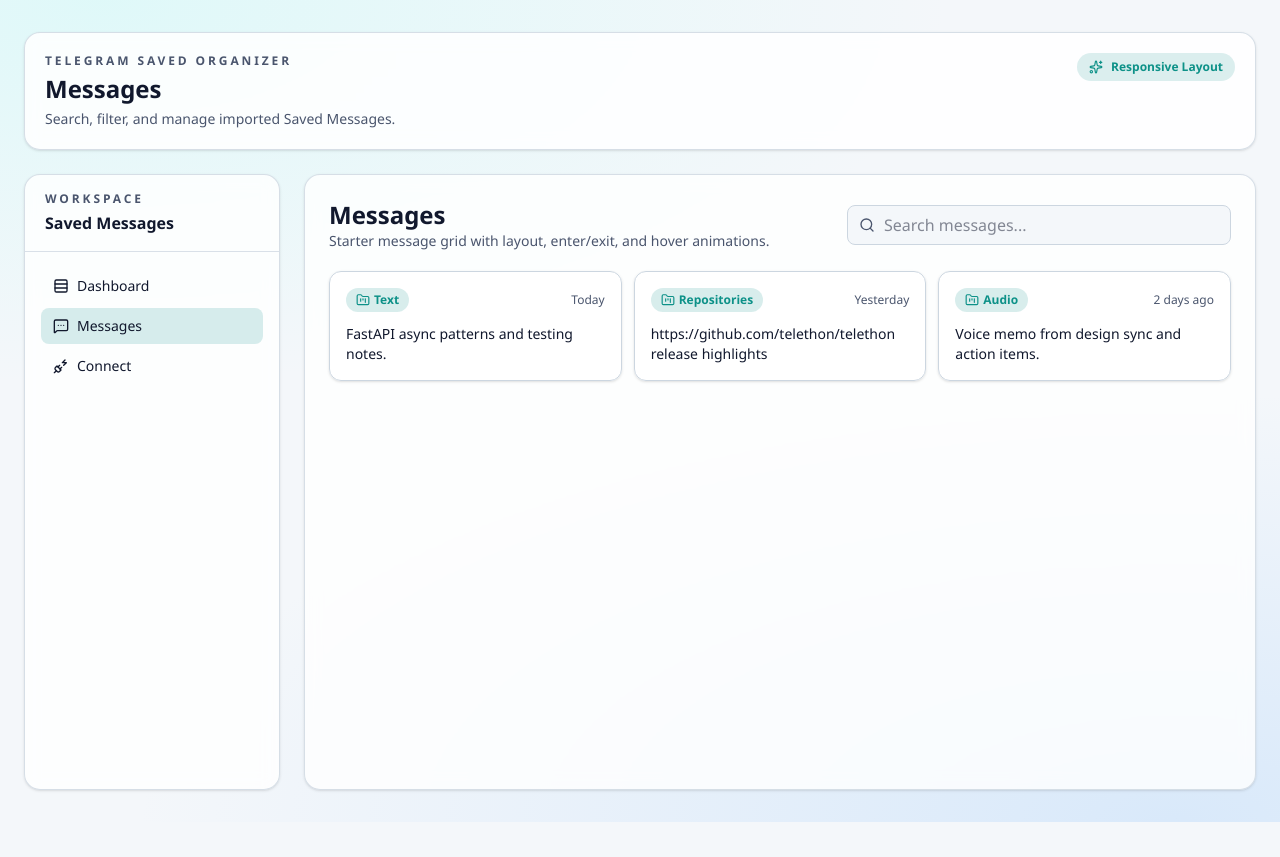
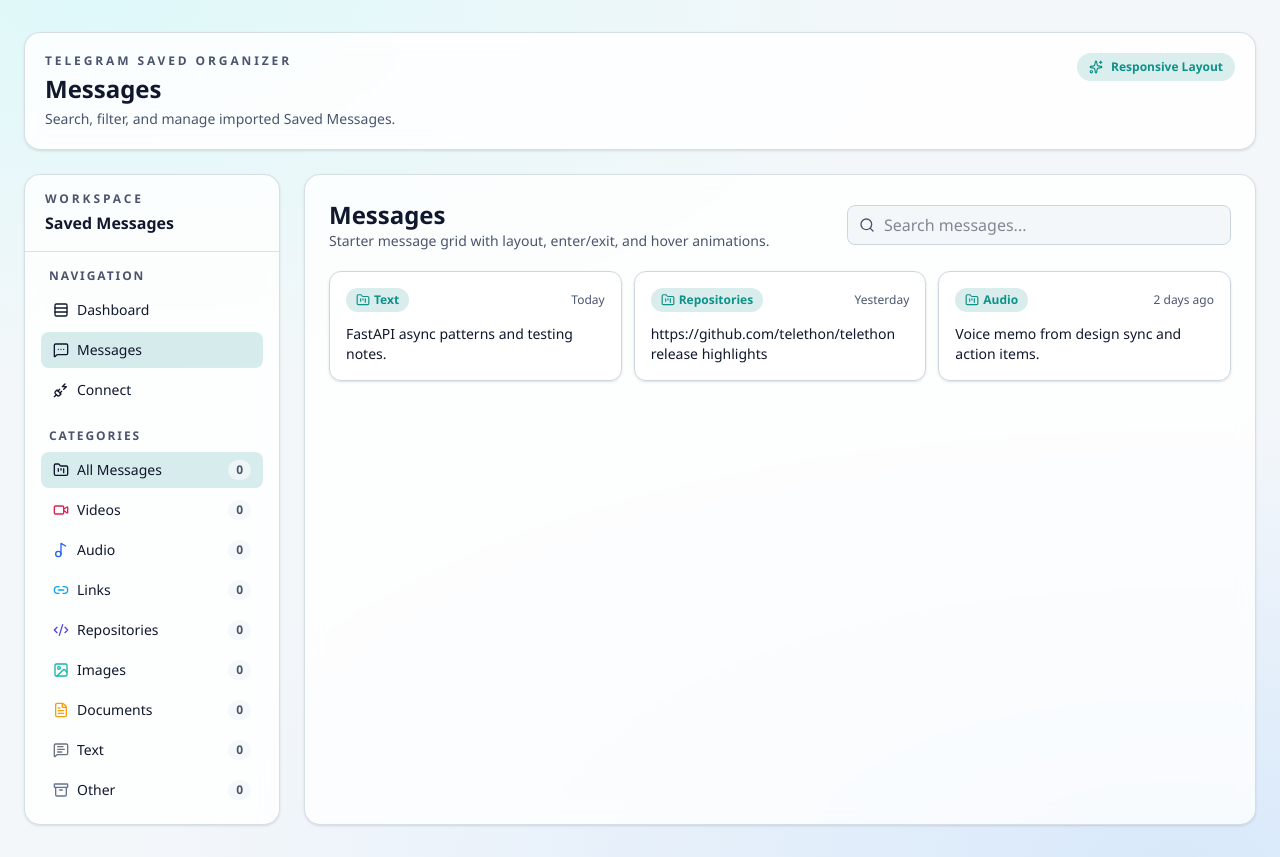
Before and after one commit to Endogen/telegram-saved-organizer, a React (Vite) app in the folder frontend/: page /messages in a window 1280 px wide. Before the commit the page ends 822 px from the top, so only its background shows below. Built offline with nearby package versions, Linux system fonts and the light colour scheme; no server answers; the HTML template or start-up script is replaced by a standard one.

Commit message:
feat(frontend): add category sidebar navigation with counts

```diff
--- a/frontend/src/components/layout/app-layout.tsx
+++ b/frontend/src/components/layout/app-layout.tsx
@@ -3,11 +3,12 @@ import { AnimatePresence, motion } from "framer-motion";
 import { MessageSquareMore, PlugZap, Rows3 } from "lucide-react";
 import { Outlet, useLocation } from "react-router-dom";
 
-import { Sidebar, type SidebarItem } from "@/components/layout/sidebar";
+import { Sidebar, type SidebarPrimaryItem } from "@/components/layout/sidebar";
+import { useCategories } from "@/hooks/use-categories";
 import { TopBar } from "@/components/layout/top-bar";
 import { useUiStore } from "@/stores/ui-store";
 
-const navigation: SidebarItem[] = [
+const navigation: SidebarPrimaryItem[] = [
   { to: "/", label: "Dashboard", icon: Rows3, end: true },
   { to: "/messages", label: "Messages", icon: MessageSquareMore },
   { to: "/connect", label: "Connect", icon: PlugZap },
@@ -36,6 +37,7 @@ export function AppLayout() {
   const isSidebarOpen = useUiStore((state) => state.isSidebarOpen);
   const toggleSidebar = useUiStore((state) => state.toggleSidebar);
   const setSidebarOpen = useUiStore((state) => state.setSidebarOpen);
+  const { categories, isLoading: isCategoriesLoading } = useCategories();
 
   useEffect(() => {
     setSidebarOpen(false);
@@ -51,7 +53,13 @@ export function AppLayout() {
         <TopBar title={activeRoute.title} subtitle={activeRoute.subtitle} onMenuClick={toggleSidebar} />
 
         <div className="flex gap-4 md:gap-6">
-          <Sidebar items={navigation} isOpen={isSidebarOpen} onClose={() => setSidebarOpen(false)} />
+          <Sidebar
+            items={navigation}
+            categories={categories}
+            isCategoriesLoading={isCategoriesLoading}
+            isOpen={isSidebarOpen}
+            onClose={() => setSidebarOpen(false)}
+          />
 
           <main className="min-h-[calc(100vh-11.5rem)] min-w-0 flex-1 rounded-2xl border border-[hsl(var(--border)/0.8)] bg-[hsl(var(--card)/0.8)] p-4 shadow-sm backdrop-blur md:p-6">
             <AnimatePresence mode="wait">
--- a/frontend/src/components/layout/sidebar.tsx
+++ b/frontend/src/components/layout/sidebar.tsx
@@ -1,10 +1,22 @@
-import type { LucideIcon } from "lucide-react";
-import { NavLink } from "react-router-dom";
+import {
+  Archive,
+  Code2,
+  FileText,
+  FolderKanban,
+  ImageIcon,
+  Link2,
+  MessageSquareText,
+  Music2,
+  type LucideIcon,
+  Video,
+} from "lucide-react";
+import { Link, NavLink, useLocation } from "react-router-dom";
 import { AnimatePresence, motion } from "framer-motion";
 
 import { cn } from "@/lib/utils";
+import type { CategoryWithCount } from "@/types/category";
 
-export type SidebarItem = {
+export type SidebarPrimaryItem = {
   to: string;
   label: string;
   icon: LucideIcon;
@@ -12,12 +24,43 @@ export type SidebarItem = {
 };
 
 type SidebarProps = {
-  items: SidebarItem[];
+  items: SidebarPrimaryItem[];
+  categories: CategoryWithCount[];
+  isCategoriesLoading: boolean;
   isOpen: boolean;
   onClose: () => void;
 };
 
-export function Sidebar({ items, isOpen, onClose }: SidebarProps) {
+const categoryIconMap: Record<string, LucideIcon> = {
+  video: Video,
+  music: Music2,
+  link: Link2,
+  code: Code2,
+  image: ImageIcon,
+  "file-text": FileText,
+  "message-square": MessageSquareText,
+  archive: Archive,
+};
+
+function resolveCategoryIcon(iconName: string): LucideIcon {
+  return categoryIconMap[iconName.toLowerCase()] ?? FolderKanban;
+}
+
+function navItemClassName(isActive: boolean): string {
+  return cn(
+    "flex items-center gap-2 rounded-lg px-3 py-2 text-sm font-medium transition-colors",
+    isActive
+      ? "bg-[hsl(var(--primary)/0.16)] text-[hsl(var(--primary))]"
+      : "text-[hsl(var(--muted-foreground))] hover:bg-[hsl(var(--muted))] hover:text-[hsl(var(--foreground))]",
+  );
+}
+
+export function Sidebar({ items, categories, isCategoriesLoading, isOpen, onClose }: SidebarProps) {
+  const location = useLocation();
+  const activeCategory =
+    location.pathname.startsWith("/messages") ? new URLSearchParams(location.search).get("category") ?? "all" : null;
+  const totalMessageCount = categories.reduce((sum, category) => sum + category.message_count, 0);
+
   return (
     <>
       <AnimatePresence>
@@ -47,26 +90,67 @@ export function Sidebar({ items, isOpen, onClose }: SidebarProps) {
           <h2 className="mt-1 text-base font-semibold text-[hsl(var(--foreground))]">Saved Messages</h2>
         </div>
 
-        <nav className="flex-1 space-y-1 p-3 md:p-4">
-          {items.map(({ to, label, icon: Icon, end }) => (
-            <NavLink
-              key={to}
-              to={to}
-              end={end}
-              className={({ isActive }) =>
-                cn(
-                  "flex items-center gap-2 rounded-lg px-3 py-2 text-sm font-medium transition-colors",
-                  isActive
-                    ? "bg-[hsl(var(--primary)/0.16)] text-[hsl(var(--primary))]"
-                    : "text-[hsl(var(--muted-foreground))] hover:bg-[hsl(var(--muted))] hover:text-[hsl(var(--foreground))]",
-                )
-              }
-              onClick={onClose}
-            >
-              <Icon className="size-4" />
-              {label}
-            </NavLink>
-          ))}
+        <nav className="flex-1 overflow-y-auto p-3 md:p-4">
+          <div>
+            <p className="px-2 text-xs font-semibold uppercase tracking-[0.16em] text-[hsl(var(--muted-foreground))]">
+              Navigation
+            </p>
+            <div className="mt-2 space-y-1">
+              {items.map(({ to, label, icon: Icon, end }) => (
+                <NavLink key={to} to={to} end={end} className={({ isActive }) => navItemClassName(isActive)} onClick={onClose}>
+                  <Icon className="size-4" />
+                  {label}
+                </NavLink>
+              ))}
+            </div>
+          </div>
+
+          <div className="mt-5">
+            <div className="flex items-center justify-between px-2">
+              <p className="text-xs font-semibold uppercase tracking-[0.16em] text-[hsl(var(--muted-foreground))]">
+                Categories
+              </p>
+              {isCategoriesLoading ? (
+                <span className="text-[10px] font-semibold uppercase tracking-[0.12em] text-[hsl(var(--muted-foreground))]">
+                  Syncing
+                </span>
+              ) : null}
+            </div>
+
+            <div className="mt-2 space-y-1">
+              <Link to="/messages" className={navItemClassName(activeCategory === "all")} onClick={onClose}>
+                <span className="flex min-w-0 items-center gap-2">
+                  <FolderKanban className="size-4 shrink-0" />
+                  <span className="truncate">All Messages</span>
+                </span>
+                <span className="ml-auto rounded-full bg-[hsl(var(--background)/0.8)] px-2 py-0.5 text-xs font-semibold text-[hsl(var(--muted-foreground))]">
+                  {totalMessageCount}
+                </span>
+              </Link>
+
+              {categories.map((category) => {
+                const Icon = resolveCategoryIcon(category.icon);
+                const isActive = activeCategory === category.slug;
+
+                return (
+                  <Link
+                    key={category.id}
+                    to={`/messages?category=${encodeURIComponent(category.slug)}`}
+                    className={navItemClassName(isActive)}
+                    onClick={onClose}
+                  >
+                    <span className="flex min-w-0 items-center gap-2">
+                      <Icon className="size-4 shrink-0" style={{ color: category.color }} />
+                      <span className="truncate">{category.name}</span>
+                    </span>
+                    <span className="ml-auto rounded-full bg-[hsl(var(--background)/0.8)] px-2 py-0.5 text-xs font-semibold text-[hsl(var(--muted-foreground))]">
+                      {category.message_count}
+                    </span>
+                  </Link>
+                );
+              })}
+            </div>
+          </div>
         </nav>
       </aside>
     </>
--- /dev/null
+++ b/frontend/src/hooks/use-categories.ts
@@ -0,0 +1,175 @@
+import { useEffect, useState } from "react";
+
+import type { CategoryWithCount } from "@/types/category";
+
+const CATEGORIES_ENDPOINT = "/api/categories";
+
+const DEFAULT_CATEGORY_FALLBACK: CategoryWithCount[] = [
+  {
+    id: 1,
+    name: "Videos",
+    slug: "videos",
+    icon: "video",
+    color: "#E11D48",
+    position: 1,
+    is_default: true,
+    message_count: 0,
+  },
+  {
+    id: 2,
+    name: "Audio",
+    slug: "audio",
+    icon: "music",
+    color: "#2563EB",
+    position: 2,
+    is_default: true,
+    message_count: 0,
+  },
+  {
+    id: 3,
+    name: "Links",
+    slug: "links",
+    icon: "link",
+    color: "#0EA5E9",
+    position: 3,
+    is_default: true,
+    message_count: 0,
+  },
+  {
+    id: 4,
+    name: "Repositories",
+    slug: "repositories",
+    icon: "code",
+    color: "#4F46E5",
+    position: 4,
+    is_default: true,
+    message_count: 0,
+  },
+  {
+    id: 5,
+    name: "Images",
+    slug: "images",
+    icon: "image",
+    color: "#14B8A6",
+    position: 5,
+    is_default: true,
+    message_count: 0,
+  },
+  {
+    id: 6,
+    name: "Documents",
+    slug: "documents",
+    icon: "file-text",
+    color: "#F59E0B",
+    position: 6,
+    is_default: true,
+    message_count: 0,
+  },
+  {
+    id: 7,
+    name: "Text",
+    slug: "text",
+    icon: "message-square",
+    color: "#6B7280",
+    position: 7,
+    is_default: true,
+    message_count: 0,
+  },
+  {
+    id: 8,
+    name: "Other",
+    slug: "other",
+    icon: "archive",
+    color: "#64748B",
+    position: 8,
+    is_default: true,
+    message_count: 0,
+  },
+];
+
+type UseCategoriesResult = {
+  categories: CategoryWithCount[];
+  isLoading: boolean;
+  isFallback: boolean;
+};
+
+function isCategoryWithCount(value: unknown): value is CategoryWithCount {
+  if (typeof value !== "object" || value === null) {
+    return false;
+  }
+
+  const candidate = value as Record<string, unknown>;
+  return (
+    typeof candidate.id === "number" &&
+    typeof candidate.name === "string" &&
+    typeof candidate.slug === "string" &&
+    typeof candidate.icon === "string" &&
+    typeof candidate.color === "string" &&
+    typeof candidate.position === "number" &&
+    typeof candidate.is_default === "boolean" &&
+    typeof candidate.message_count === "number"
+  );
+}
+
+function normalizeCategories(payload: unknown): CategoryWithCount[] | null {
+  if (!Array.isArray(payload)) {
+    return null;
+  }
+
+  if (!payload.every(isCategoryWithCount)) {
+    return null;
+  }
+
+  return [...payload].sort((first, second) => {
+    if (first.position !== second.position) {
+      return first.position - second.position;
+    }
+    return first.id - second.id;
+  });
+}
+
+export function useCategories(): UseCategoriesResult {
+  const [categories, setCategories] = useState<CategoryWithCount[]>(DEFAULT_CATEGORY_FALLBACK);
+  const [isLoading, setIsLoading] = useState(true);
+  const [isFallback, setIsFallback] = useState(true);
+
+  useEffect(() => {
+    const controller = new AbortController();
+
+    async function fetchCategories() {
+      try {
+        const response = await fetch(CATEGORIES_ENDPOINT, { signal: controller.signal });
+        if (!response.ok) {
+          throw new Error("Failed to fetch categories.");
+        }
+
+        const payload: unknown = await response.json();
+        const parsed = normalizeCategories(payload);
+        if (parsed === null) {
+          throw new Error("Unexpected category payload.");
+        }
+
+        setCategories(parsed);
+        setIsFallback(false);
+      } catch {
+        if (controller.signal.aborted) {
+          return;
+        }
+        setCategories(DEFAULT_CATEGORY_FALLBACK);
+        setIsFallback(true);
+      } finally {
+        if (!controller.signal.aborted) {
+          setIsLoading(false);
+        }
+      }
+    }
+
+    void fetchCategories();
+
+    return () => {
+      controller.abort();
+    };
+  }, []);
+
+  return { categories, isLoading, isFallback };
+}
--- a/frontend/src/pages/messages-page.tsx
+++ b/frontend/src/pages/messages-page.tsx
@@ -1,5 +1,6 @@
 import { AnimatePresence, motion } from "framer-motion";
 import { FolderKanban, Search } from "lucide-react";
+import { useSearchParams } from "react-router-dom";
 
 import { useUiStore } from "@/stores/ui-store";
 
@@ -8,29 +9,43 @@ const sampleMessages = [
     id: 1,
     preview: "FastAPI async patterns and testing notes.",
     category: "Text",
+    categorySlug: "text",
     date: "Today",
   },
   {
     id: 2,
     preview: "https://github.com/telethon/telethon release highlights",
     category: "Repositories",
+    categorySlug: "repositories",
     date: "Yesterday",
   },
   {
     id: 3,
     preview: "Voice memo from design sync and action items.",
     category: "Audio",
+    categorySlug: "audio",
     date: "2 days ago",
   },
 ];
 
+function formatCategoryFilter(slug: string): string {
+  return slug
+    .split("-")
+    .map((word) => word.charAt(0).toUpperCase() + word.slice(1))
+    .join(" ");
+}
+
 export function MessagesPage() {
+  const [searchParams] = useSearchParams();
   const searchQuery = useUiStore((state) => state.searchQuery);
   const setSearchQuery = useUiStore((state) => state.setSearchQuery);
+  const categoryFilter = searchParams.get("category")?.trim().toLowerCase() ?? "";
 
-  const filtered = sampleMessages.filter((message) =>
-    message.preview.toLowerCase().includes(searchQuery.trim().toLowerCase()),
-  );
+  const filtered = sampleMessages.filter((message) => {
+    const matchesSearch = message.preview.toLowerCase().includes(searchQuery.trim().toLowerCase());
+    const matchesCategory = categoryFilter.length === 0 || message.categorySlug === categoryFilter;
+    return matchesSearch && matchesCategory;
+  });
 
   return (
     <section>
@@ -39,6 +54,7 @@ export function MessagesPage() {
           <h2 className="text-2xl font-semibold text-[hsl(var(--foreground))]">Messages</h2>
           <p className="text-sm text-[hsl(var(--muted-foreground))]">
             Starter message grid with layout, enter/exit, and hover animations.
+            {categoryFilter.length > 0 ? ` Active category: ${formatCategoryFilter(categoryFilter)}.` : ""}
           </p>
         </div>
 
@@ -77,6 +93,12 @@ export function MessagesPage() {
           ))}
         </AnimatePresence>
       </motion.div>
+
+      {filtered.length === 0 ? (
+        <p className="mt-5 rounded-xl border border-dashed border-[hsl(var(--border))] bg-[hsl(var(--card)/0.7)] p-4 text-sm text-[hsl(var(--muted-foreground))]">
+          No messages match the current search and category filter.
+        </p>
+      ) : null}
     </section>
   );
 }
--- /dev/null
+++ b/frontend/src/types/category.ts
@@ -0,0 +1,10 @@
+export type CategoryWithCount = {
+  id: number;
+  name: string;
+  slug: string;
+  icon: string;
+  color: string;
+  position: number;
+  is_default: boolean;
+  message_count: number;
+};
```
Also changed, not shown: 2 other files (tests, documents, lock files or other folders).
